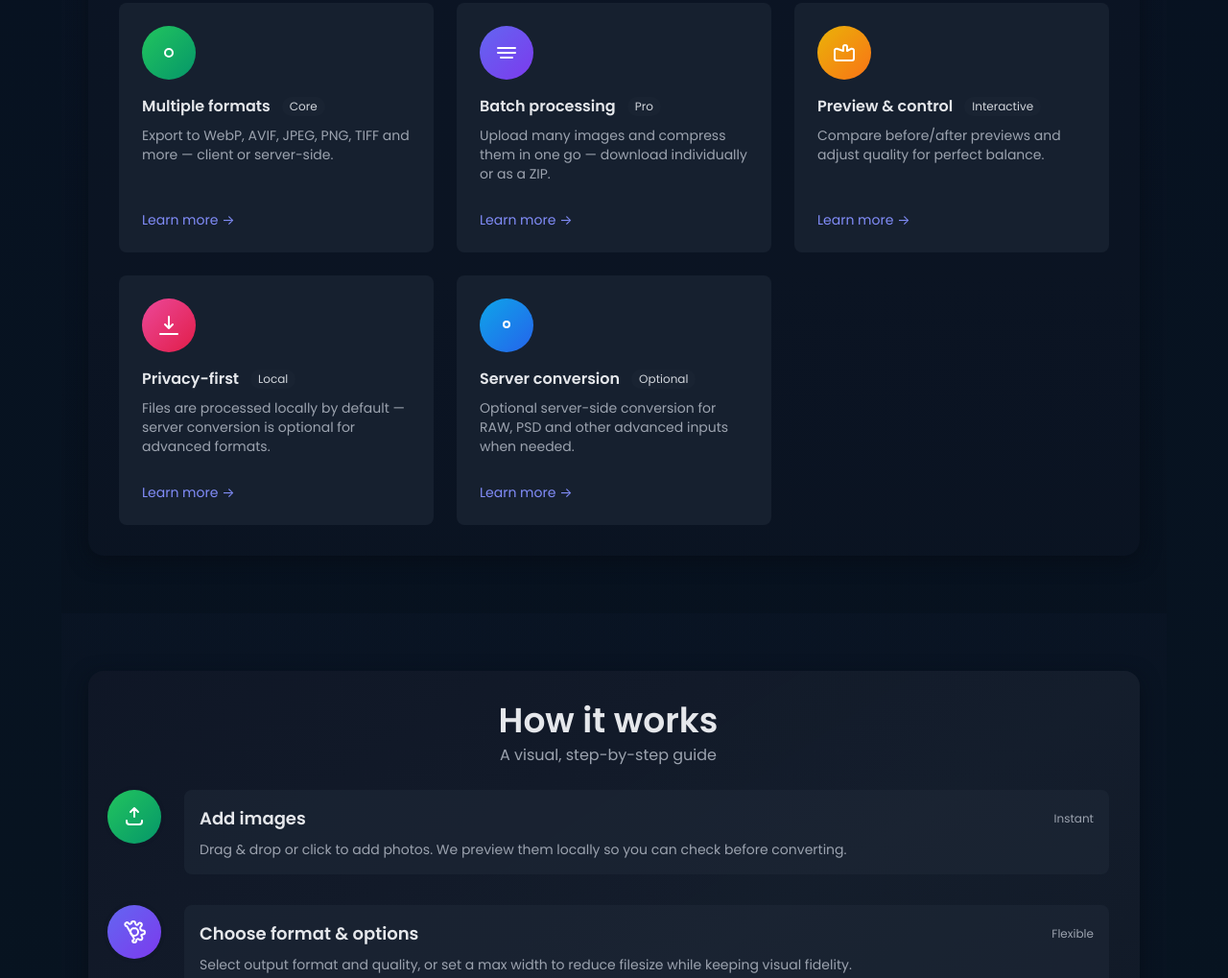
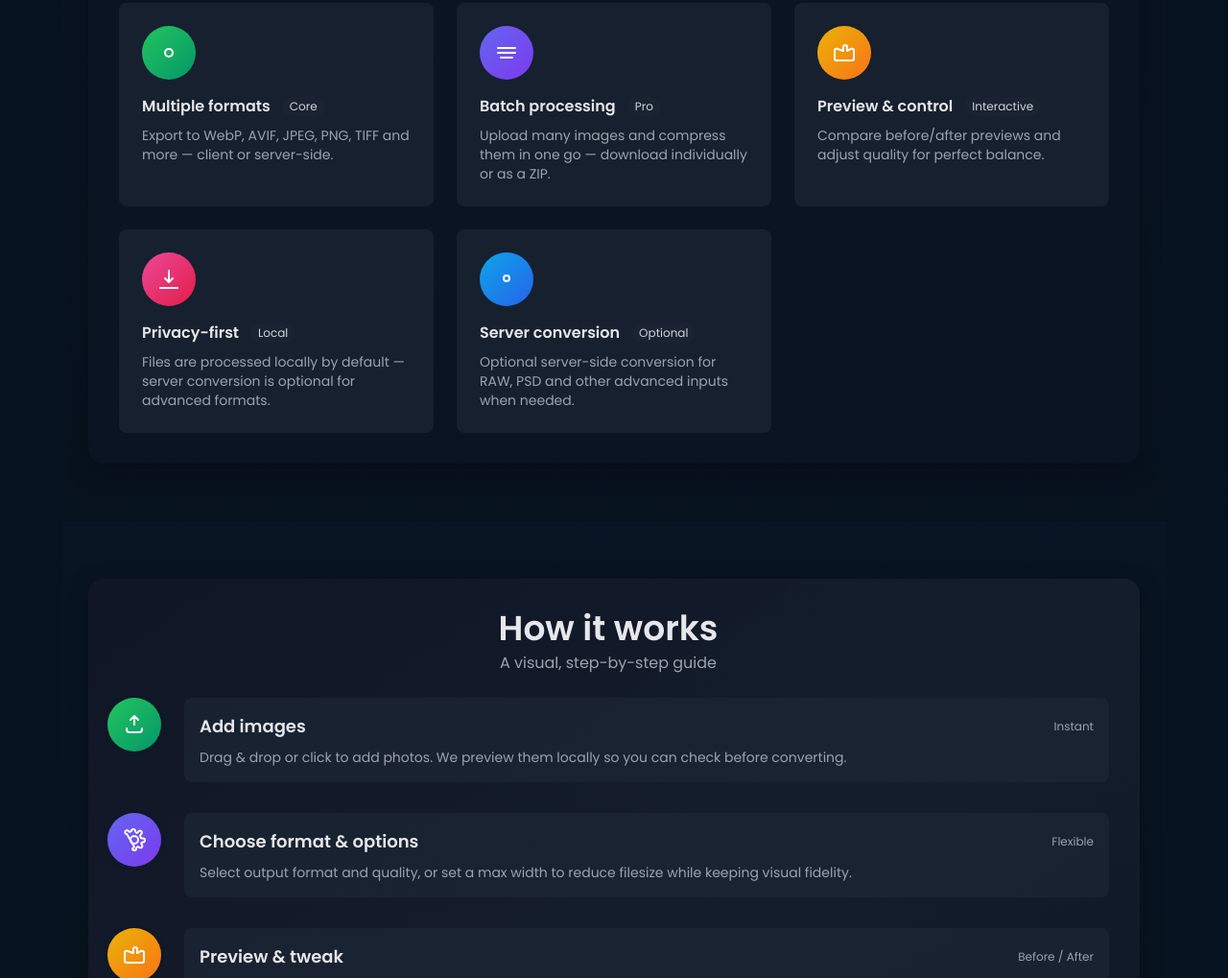
Before and after one commit to David-saini/pixup, a plain HTML site: page index.html in a window 1280 px wide. Shown: the part 1766-2785 px from the top of the page at 96% size. Drawn offline with nearby package versions, Linux system fonts and the light colour scheme.

Commit message:
linksd-remove

```diff
--- a/index.html
+++ b/index.html
@@ -361,7 +361,6 @@
                 </div>
                 <p class="text-sm text-gray-400 mt-2">Export to WebP, AVIF, JPEG, PNG, TIFF and more — client or server-side.</p>
               </div>
-              <div class="mt-3 text-sm"><a href="#" class="text-indigo-400 hover:underline">Learn more &rarr;</a></div>
             </div>
           </article>
 
@@ -380,7 +379,6 @@
                 </div>
                 <p class="text-sm text-gray-400 mt-2">Upload many images and compress them in one go — download individually or as a ZIP.</p>
               </div>
-              <div class="mt-3 text-sm"><a href="#" class="text-indigo-400 hover:underline">Learn more &rarr;</a></div>
             </div>
           </article>
 
@@ -399,7 +397,6 @@
                 </div>
                 <p class="text-sm text-gray-400 mt-2">Compare before/after previews and adjust quality for perfect balance.</p>
               </div>
-              <div class="mt-3 text-sm"><a href="#" class="text-indigo-400 hover:underline">Learn more &rarr;</a></div>
             </div>
           </article>
 
@@ -418,7 +415,6 @@
                 </div>
                 <p class="text-sm text-gray-400 mt-2">Files are processed locally by default — server conversion is optional for advanced formats.</p>
               </div>
-              <div class="mt-3 text-sm"><a href="#" class="text-indigo-400 hover:underline">Learn more &rarr;</a></div>
             </div>
           </article>
 
@@ -437,7 +433,6 @@
                 </div>
                 <p class="text-sm text-gray-400 mt-2">Optional server-side conversion for RAW, PSD and other advanced inputs when needed.</p>
               </div>
-              <div class="mt-3 text-sm"><a href="#" class="text-indigo-400 hover:underline">Learn more &rarr;</a></div>
             </div>
           </article>
         </div>
```
